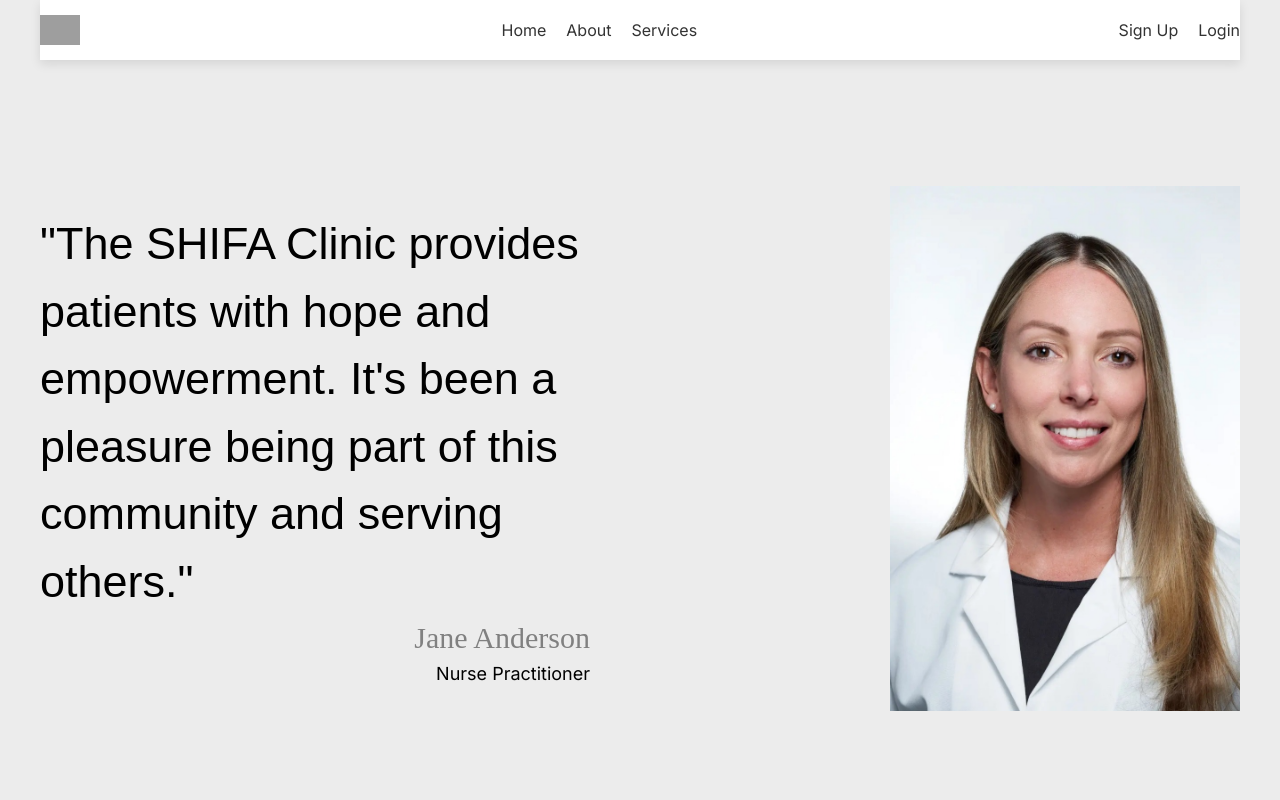
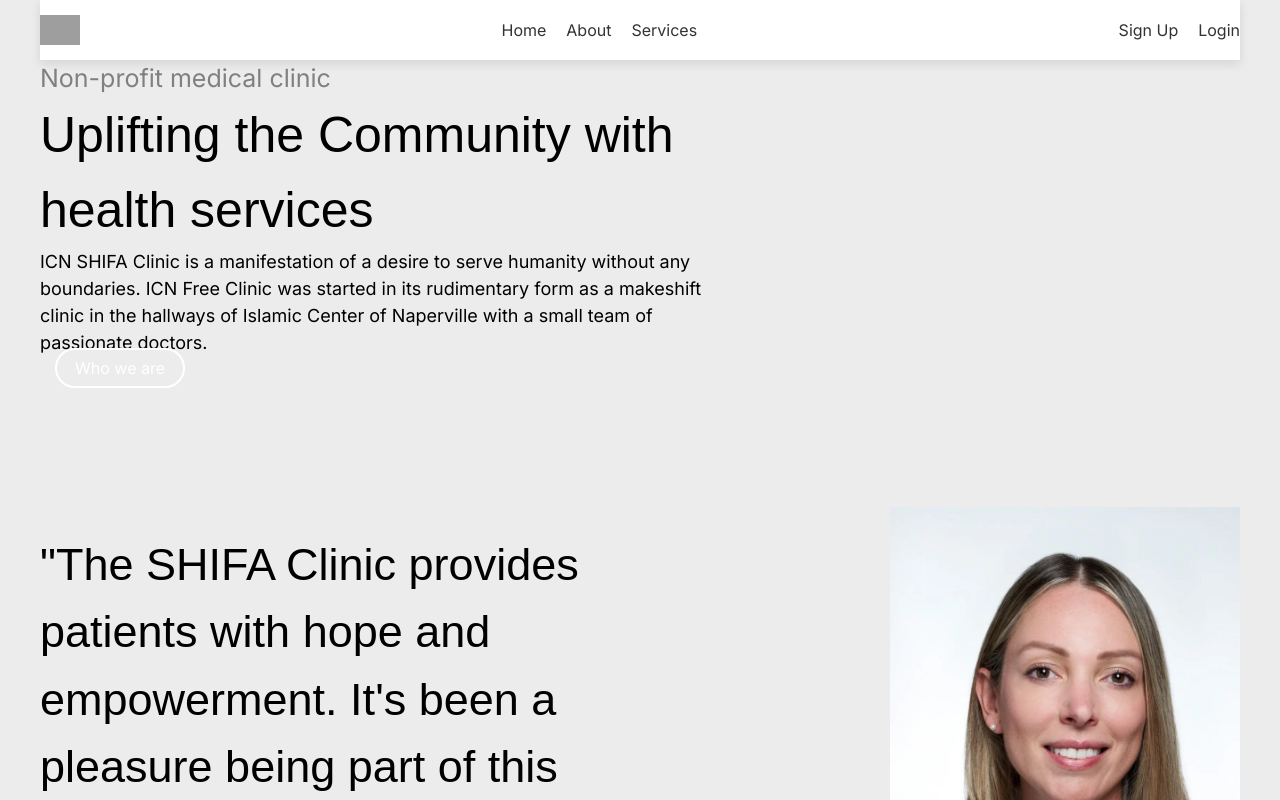
Before and after one commit to dylsub/SHIFAClinicWebsite, a Next.js app: page / in a window 1280 px wide. Shown: the top 800 px of the page. Built offline with nearby package versions, Linux system fonts and the light colour scheme; grey boxes are pictures that could not be loaded; a web font is replaced by a local one.

Commit message:
Armaan's Delieverables one

```diff
--- a/app/(components)/reusables/DetailedTextBlock.jsx
+++ b/app/(components)/reusables/DetailedTextBlock.jsx
@@ -1,10 +1,13 @@
 import React from "react";
+import ButtonWhiteTransparent from "./ButtonWhiteTransparent";
 
 export default function DetailedTextBlock({
   subtitleText,
   headerText,
   bodyText,
   buttonText,
+  path,
+  width
 }) {
   // Armaan Patel
 
@@ -15,6 +18,13 @@
   // Component should accept the text for all the items including the button as parameters
   // It should also accept the width of the text block. Notice how the "Get Involved" text block is more narrow but follow the same format.
   // Style in DetailedTextBlock.module.css
-
-  return <div></div>;
+  //button white transparent for button
+  return <div style={{width : `${width}px`}}>
+    <h3>{subtitleText}</h3>
+    <h1>{headerText}</h1>
+    <p>{bodyText}</p>
+    <ButtonWhiteTransparent path={path}>
+      {buttonText}
+    </ButtonWhiteTransparent>
+  </div>;
 }
--- a/app/page.js
+++ b/app/page.js
@@ -3,11 +3,20 @@
 import Testimonial from "./(components)/home/testimonial/Testimonial";
 import HomeServicesPanel from "./(components)/home/HomeServicesPanel";
 import NavBar from "./(components)/navigation/NavBar";
+import DetailedTextBlock from "./(components)/reusables/DetailedTextBlock";
 
 export default function Home() {
   return (
     <div>
       <NavBar></NavBar>
+
+      <DetailedTextBlock subtitleText = {"Non-profit medical clinic"}
+        headerText = {"Uplifting the Community with health services"}
+        bodyText = {"ICN SHIFA Clinic is a manifestation of a desire to serve humanity without any boundaries. ICN Free Clinic was started in its rudimentary form as a makeshift clinic in the hallways of Islamic Center of Naperville with a small team of passionate doctors. "}
+        buttonText = {"Who we are"}
+        width={700}
+        path="/">
+      </DetailedTextBlock>
 
       <Testimonial
         quoteText={
```
Also changed, not shown: package.json (+6 -6 lines), 1 other file (tests, documents, lock files or other folders).
